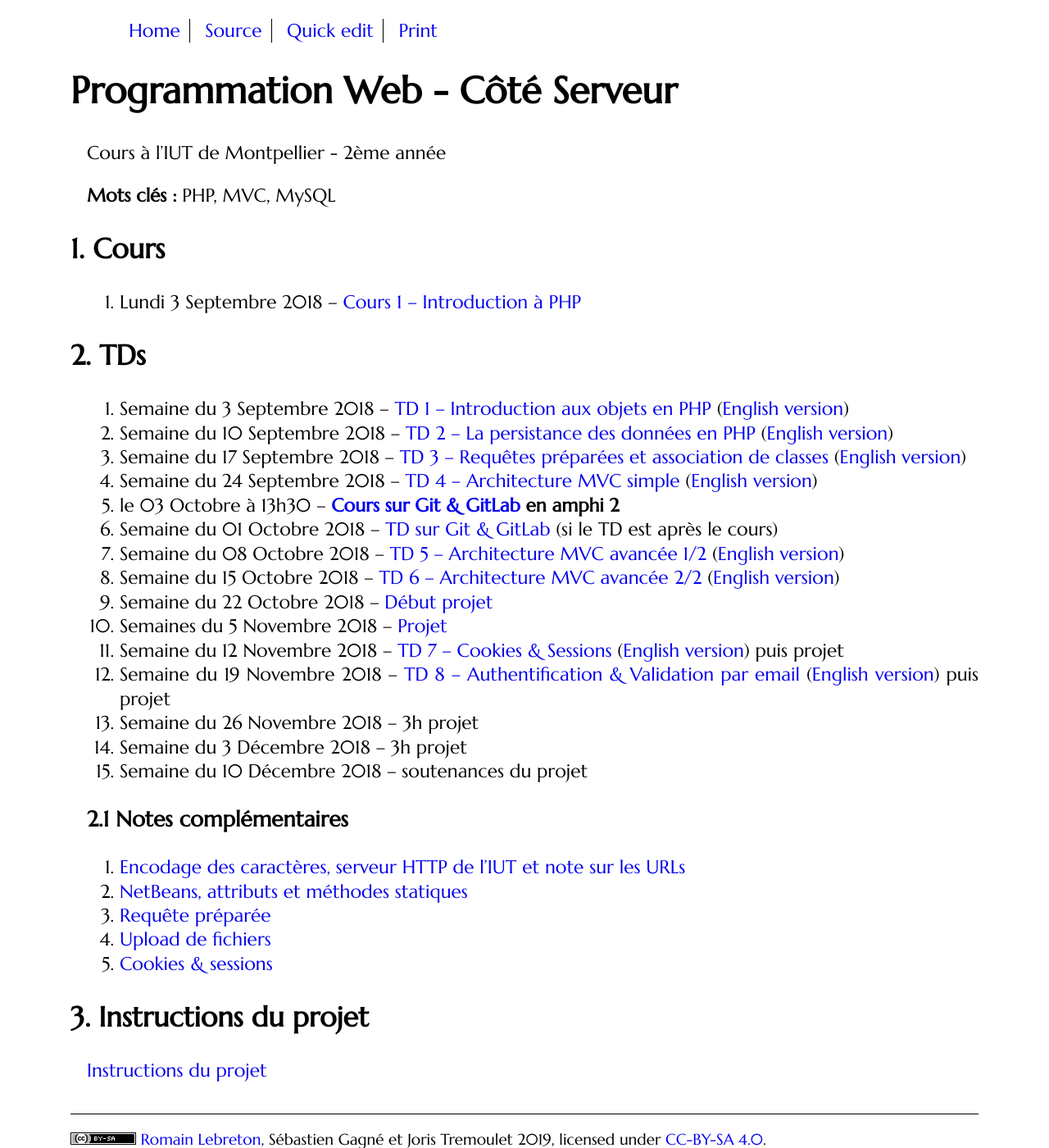
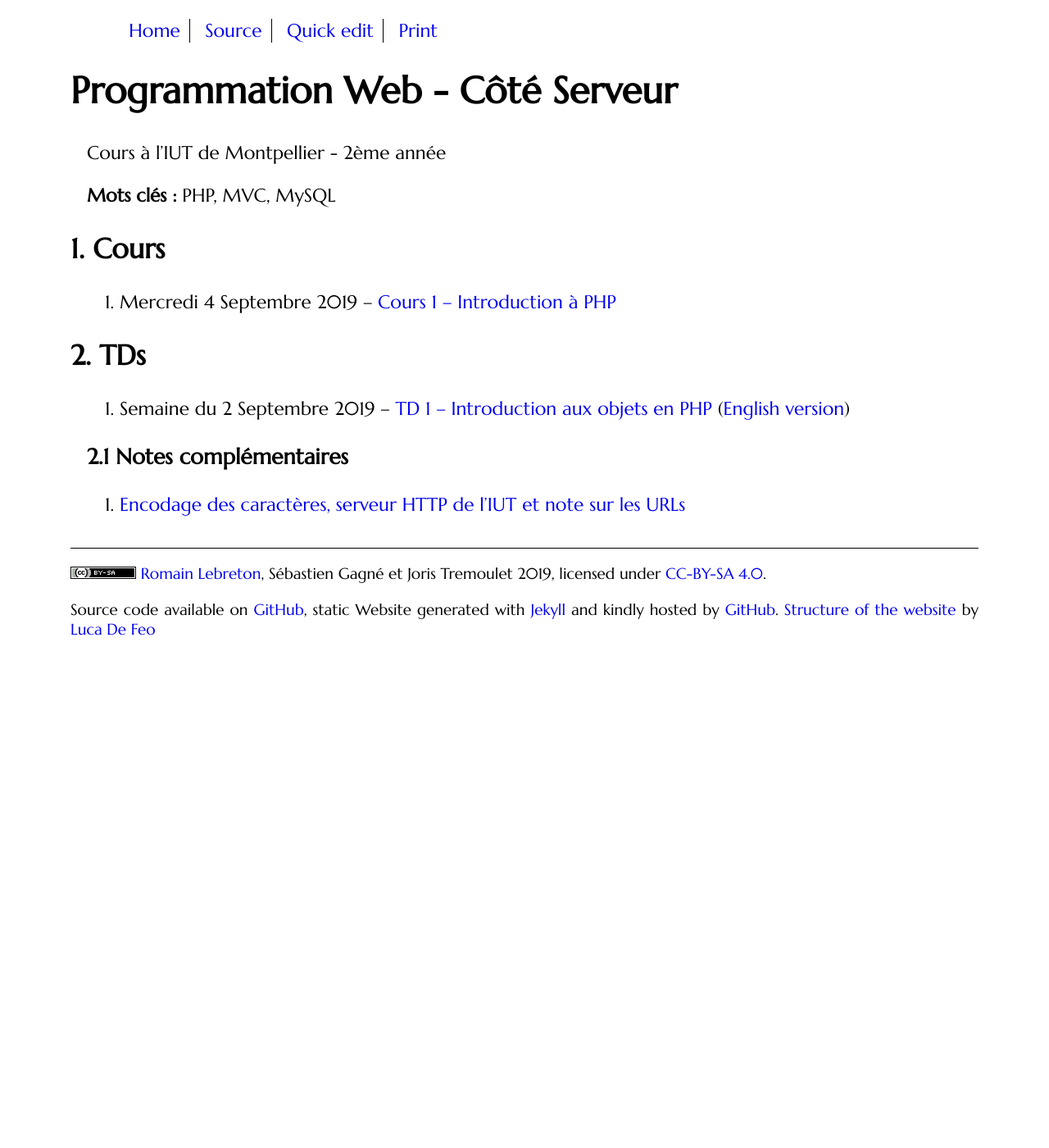
Before and after one commit to romainlebreton/R3.01-DeveloppementWeb, a Jekyll site: the page built from index.md, in a window 1280 px wide and 1400 px high. Shown: the whole window at 82% size. Built offline with Jekyll 4.4.1, drawn with Linux system fonts in a browser that asks for light colours; some web fonts are replaced.

Commit message:
Classe 1 et index

````diff
--- a/classes/class1.md
+++ b/classes/class1.md
@@ -18,13 +18,6 @@ Voir quand intégrer la séance Git
 * Organiser son code avec l'architecture MVC
 * Introduction au gestionnaire de version Git & au gestionnaire GitLab
 
-<!-- **4 intervenants :** -->
-
-<!-- * Q1 - Mardi 15h45-18h45 - Jean-Philippe Prost -->
-<!-- * Q2 - Mercredi 10h-13h - Sébastien Gagné -->
-<!-- * Q3 - Vendredi 12h30-15h30 - Abdelkader Gouaïch -->
-<!-- * Q4 - Vendredi 09h15-12h15 - Romain Lebreton -->
-
 **Cours et TP en ligne :**
 
 * site Web :
@@ -41,28 +34,28 @@ Voir quand intégrer la séance Git
 
 ## Emploi du temps prévisionnel
 
-* 3 Septembre -- Cours Introductif
+* 4 Septembre -- Cours Introductif
 
 **1er bloc de TPs -- Bases de PHP :**
 
-* 3  Septembre 2018 – TP 1 – Introduction aux objets en PHP
-* 10 Septembre 2018 – TP 2 – La persistance des données en PHP
-* 17 Septembre 2018 – TP 3 – Requêtes préparées et association de classes
-* 24 Septembre 2018 – TP 4 – Architecture MVC simple
-* 1 Octobre   2018 –   ?  – Introduction à Git
-* 8 Octobre   2018 – TP 5 – Architecture MVC avancée 1/2
-* 15 Octobre   2018 – TP 6 – Architecture MVC avancée 2/2
+* 2  Septembre 2018 – TP 1 – Introduction aux objets en PHP
+* 09 Septembre 2018 – TP 2 – La persistance des données en PHP
+* 16 Septembre 2018 – TP 3 – Requêtes préparées et association de classes
+* 23 Septembre 2018 – TP 4 – Architecture MVC simple
+* 30 Septembre   2018 – TP 5 – Architecture MVC avancée 1/2
+* 7 Octobre   2018 – TP 6 – Architecture MVC avancée 2/2
+* 14 Octobre   2018 – **Début projet**
 
 **2ème bloc de TPs -- Mise en application sur le projet + TPs complémentaires :**
 
-* 22 Octobre   2018 - **Début projet**
-* 29 Octobre   2018 - **Congé IUT**
-* 5  Novembre  2018 - 3h projet
-* 12 Novembre  2018 – TP 7 – Cookies & Sessions + 1h projet
-* 19 Novembre  2018 – TP 8 – Authentification & Validation par email + 1h projet
-* 26 Novembre  2018 - 3h projet
-* 3  Décembre  2018 - 3h projet
-* 10 Décembre  2018 - **soutenances du projet**
+* 21 Octobre   2018 - 3h projet
+* 28 Octobre   2018 - **Congé IUT**
+* 4  Novembre  2018 - TP 7 – Cookies & Sessions + 1h projet
+* 11 Novembre  2018 – TP 8 – Authentification & Validation par email + 1h projet
+* 18 Novembre  2018 – 3h projet
+* 25 Novembre  2018 - 3h projet
+* 2  Décembre  2018 - 3h projet
+* 09 Décembre  2018 - **soutenances du projet**
 
 <!-- Peut-être cours un peu plus long que 1h -->
 
@@ -137,7 +130,7 @@ Accept-Ranges: bytes
 Content-Length: 5781
 Content-Type: text/html
 
-<html><head>... (contenu de index.html)
+<html><head><meta charset="utf-8" />... (contenu de index.html)
 ```
 
 <!-- Parler de réponse et découpage en en-tête et corps de la réponse -->
@@ -186,9 +179,14 @@ d'adresse, cela envoie une requête HTTP.
 <!-- Ouvrir http://webinfo.iutmontp.univ-montp2.fr/~rletud/index.html dans le
 navigateur en expliquant la requête et réponse -->
 
-Ouvrons
-[http://webinfo.iutmontp.univ-montp2.fr/~rletud/index.html](http://webinfo.iutmontp.univ-montp2.fr/~rletud/index.html)
-en écoutant le réseau à l'aide des outils de développement (`F12` ou Menu Outils/Outils de développement puis onglet Réseau).
+On peut observer le réseau à l'aide des outils de développement (`F12` ou Menu
+Outils/Outils de développement puis onglet Réseau).
+
+
+Regardons les communications HTTP quand :
+
+* on ouvre l'URL http://webinfo.iutmontp.univ-montp2.fr/~rletud/index.html
+* on clique sur le lien [http://webinfo.iutmontp.univ-montp2.fr/~rletud/index.html](http://webinfo.iutmontp.univ-montp2.fr/~rletud/index.html)
 
 <!--
 Ouvrir Réseau, recharger la page,
@@ -232,6 +230,7 @@ Il est souvent associé au port 80 de la machine hôte.
 
 * Un serveur Web = un serveur **HTTP**
 
+<!-- Note 03/09/2019 Remettre dessin et donner plus explications : serveur écoute le réseau, lit la requête, envoie le fichier -->
 
 </section>
 <section>
@@ -250,10 +249,15 @@ de votre répertoire personnel.
 
 Quand vous demandez la page
 [http://webinfo.iutmontp.univ-montp2.fr/~rletud/index.html](http://webinfo.iutmontp.univ-montp2.fr/~rletud/index.html),
-le serveur HTTP (Apache) de l'IUT va rechercher la page `index.html` dans le
-dossier `public_html` du répertoire personnel de `rletud`.
+le serveur HTTP (Apache) de l'IUT va rechercher le fichier
+`\home_de_rletud\public_html\index.html`.
+
+Idem la page http://webinfo.iutmontp.univ-montp2.fr/~rletud/image/topsecret.jpg
+renvoie sur le fichier `\home_de_rletud\public_html\image\topsecret.jpg`.
 
 <!-- **Attention aux droits:** -->
+
+<!-- Note 03/09/2019 : comme avant mais envoie le fichier /home_rletud/public_html/index.html -->
 
 </section>
 <section>
@@ -286,6 +290,8 @@ dossier `public_html` du répertoire personnel de `rletud`.
 **Fonctionnalités typiques de sites dynamiques :**
 un espace membres, un forum, un compteur de visiteurs, des actualités, une
 newsletter
+
+<!-- Note 03/09/2019 : statique : une url = un fichier, dynamique : une url = un script est exécuté et produit la page renvoyée -->
 
 </section>
 <section>
@@ -430,8 +436,8 @@ Popularité des langages côté serveur
 
 **PHP sert à créer des documents HTML :**
 
-* Il prend donc en entrée un fichier `.php` qui contient de l'HTML et du PHP
-* Il ressort un document HTML pur.
+* Il prend donc en entrée un fichier `.php` <!-- qui contient de l'HTML et du PHP -->
+* Il ressort un document HTML
 * Pour cela, il exécute les instructions PHP qui lui indique comment générer le
 document en sortie.
 
@@ -440,6 +446,9 @@ document en sortie.
 **Remarque :** PHP peut en générer tout type de document, pas nécessairement du
   HTML.
 
+<!-- Rq 04/09/2019 : Confus de dire contient de l'HTML et du PHP ?
+                     Sortie standard
+-->
 
 </section>
 <section>
@@ -475,6 +484,7 @@ Hello World
 
 **Démonstration avec la ligne de commande `php`**
 
+<!-- Rq 04/09/2019 : Dire que c'est juste une syntaxe raccourcie ? -->
 
 </section>
 <section>
@@ -683,9 +693,9 @@ Une *URL* (Uniform Resource Locator) sert à représenter une adresse sur le Web
 * Une URL simple :
 
   <p style="text-align:center">
-  <a href="http://romainlebreton.github.io/ProgWeb-CoteServeur/classes/class1.html#comment-faire-">
+  <!-- <a href="http://romainlebreton.github.io/ProgWeb-CoteServeur/classes/class1.html#comment-faire-"> -->
   <img alt="Exemple d'URL" src="{{site.baseurl}}/assets/URLSimple.png" width="900px">
-  </a>
+  <!-- </a> -->
   </p>
 
   <!-- Protocole : ftp, http, file, ... -->
@@ -829,7 +839,7 @@ Considérons le formulaire suivant et supposons que l'utilisateur ai tapé `MaDo
 <div style="flex-grow:1;">
 ```html
 <form method="get" action="traitement.php">
-    <input type="text" name="nom_var" />
+  <input type="text" name="nom_var" />
   <input type="submit" />
 </form>
 ```
@@ -847,7 +857,7 @@ Considérons le formulaire suivant et supposons que l'utilisateur ai tapé `MaDo
   * transmet ses informations dans le *query string*
 
 2. donc le clic sur `Valider` charge l'URL `traitement.php?nom_var=MaDonnee`
-  On reconnaît le champ `name` du formulaire et ce qu'a rempli l'utilisateur
+  On reconnaît l'attribut `name="nom_var"` de `<input>` et la valeur remplie par l'utilisateur
 
 3. la page `traitement.php` suivante s'exécute avec le tableau
    `$_GET['nom_var']="MaDonnee";`
@@ -914,7 +924,7 @@ PREVOIR UNE DEMO AVEC LES OUTILS RESEAUX
 <div style="flex-grow:1;">
 ```html
 <form method="post" action="traitePost.php">
-    <input type="text" name="nom_var" />
+  <input type="text" name="nom_var" />
   <input type="submit" />
 </form>
 ```
--- a/index.md
+++ b/index.md
@@ -15,41 +15,40 @@ Cours à l'IUT de Montpellier - 2ème année
 
 ## Cours
 
-1. Lundi 3 Septembre 2018 -- [Cours 1 -- Introduction à PHP](classes/class1.html)
+1. Mercredi 4 Septembre 2019 -- [Cours 1 -- Introduction à PHP](classes/class1.html)
 
 ## TDs
 
-1. Semaine du 3 Septembre 2018 -- [TD 1 -- Introduction aux objets en PHP](tutorials/tutorial1.html) ([English version](tutorials/tutorial1-en.html))
-1. Semaine du 10 Septembre 2018 -- [TD 2 -- La persistance des données en PHP](tutorials/tutorial2.html) ([English version](tutorials/tutorial2-en.html))
-1. Semaine du 17 Septembre 2018 -- [TD 3 -- Requêtes préparées et association de classes](tutorials/tutorial3.html) ([English version](tutorials/tutorial3-en.html))
-1. Semaine du 24 Septembre 2018 --  [TD 4 -- Architecture MVC simple](tutorials/tutorial4.html) ([English version](tutorials/tutorial4-en.html))
-1. le 03 Octobre à 13h30 -- **[Cours sur Git & GitLab](assets/initiation GIT_IUT.pdf) en amphi 2**
-1. Semaine du 01 Octobre 2018 -- [TD sur Git & GitLab](assets/initiation GIT_IUT_TP.pdf) (si le TD est après le cours)
-1. Semaine du 08 Octobre 2018 --  [TD 5 -- Architecture MVC avancée 1/2](tutorials/tutorial5.html) ([English version](tutorials/tutorial5-en.html))
-1. Semaine du 15 Octobre 2018 --  [TD 6 -- Architecture MVC avancée 2/2](tutorials/tutorial6.html) ([English version](tutorials/tutorial6-en.html))
-1. Semaine du 22 Octobre 2018 -- [Début projet](projet.html)
-1. Semaines du 5 Novembre 2018 -- [Projet](projet.html)
-1. Semaine du 12 Novembre 2018 --
-   [TD 7 -- Cookies & Sessions](tutorials/tutorial7.html) ([English version](tutorials/tutorial7-en.html)) puis projet
-1. Semaine du 19 Novembre 2018 --
-   [TD 8 -- Authentification & Validation par email](tutorials/tutorial8.html) ([English version](tutorials/tutorial8-en.html))
-   puis projet
-1. Semaine du 26 Novembre 2018 -- 3h projet
-1. Semaine du 3 Décembre 2018 -- 3h projet
-1. Semaine du 10 Décembre 2018 -- soutenances du projet
+1. Semaine du 2 Septembre 2019 -- [TD 1 -- Introduction aux objets en PHP](tutorials/tutorial1.html) ([English version](tutorials/tutorial1-en.html))
+<!-- 1. Semaine du 09 Septembre 2019 -- [TD 2 -- La persistance des données en PHP](tutorials/tutorial2.html) ([English version](tutorials/tutorial2-en.html)) -->
+<!-- 1. Semaine du 16 Septembre 2019 -- [TD 3 -- Requêtes préparées et association de classes](tutorials/tutorial3.html) ([English version](tutorials/tutorial3-en.html)) -->
+<!-- 1. Semaine du 23 Septembre 2019 --  [TD 4 -- Architecture MVC simple](tutorials/tutorial4.html) ([English version](tutorials/tutorial4-en.html)) -->
+<!-- 1. Semaine du 30 Septembre 2019 -- [TD 5 -- Architecture MVC avancée 1/2](tutorials/tutorial5.html) ([English version](tutorials/tutorial5-en.html)) -->
+<!-- 1. Semaine du 07 Octobre 2019 --  [TD 6 -- Architecture MVC avancée 2/2](tutorials/tutorial6.html) ([English version](tutorials/tutorial6-en.html)) -->
+<!-- 1. Semaine du 14 Octobre 2019 --  [Début projet](projet.html) -->
+<!-- 1. Semaine du 21 Octobre 2019 -- [Projet](projet.html) -->
+<!-- 1. Semaines du 4 Novembre 2019 --  -->
+<!--    [TD 7 -- Cookies & Sessions](tutorials/tutorial7.html) ([English version](tutorials/tutorial7-en.html)) puis projet -->
+<!-- 1. Semaine du 11 Novembre 2019 -- -->
+<!--    [TD 8 -- Authentification & Validation par email](tutorials/tutorial8.html) ([English version](tutorials/tutorial8-en.html)) -->
+<!--    puis projet -->
+<!-- 1. Semaine du 18 Novembre 2019 -- 3h projet -->
+<!-- 1. Semaine du 25 Novembre 2019 -- 3h projet -->
+<!-- 1. Semaine du 2 Décembre 2019 -- 3h projet -->
+<!-- 1. Semaine du 09 Décembre 2019 -- soutenances du projet -->
 
 ### Notes complémentaires
 
 1. [Encodage des caractères, serveur HTTP de l'IUT et note sur les URLs]({{site.baseurl}}/assets/tut1-complement.html)
-2. [NetBeans, attributs et méthodes statiques]({{site.baseurl}}/assets/tut2-complement.html)
-3. [Requête préparée]({{site.baseurl}}/assets/tut3-complement.html)
-4. [Upload de fichiers]({{site.baseurl}}/assets/tut4-complement.html)
-5. [Cookies & sessions]({{site.baseurl}}/assets/tut7-complement.html)
+<!-- 2. [NetBeans, attributs et méthodes statiques]({{site.baseurl}}/assets/tut2-complement.html) -->
+<!-- 3. [Requête préparée]({{site.baseurl}}/assets/tut3-complement.html) -->
+<!-- 4. [Upload de fichiers]({{site.baseurl}}/assets/tut4-complement.html) -->
+<!-- 5. [Cookies & sessions]({{site.baseurl}}/assets/tut7-complement.html) -->
 
 
-## Instructions du projet
+<!-- ## Instructions du projet -->
 
-[Instructions du projet](projet.html)
+<!-- [Instructions du projet](projet.html) -->
 
 
 <!-- ## Chat -->
````
Also changed, not shown: other parts of classes/class1.md (+3 -3 lines).
